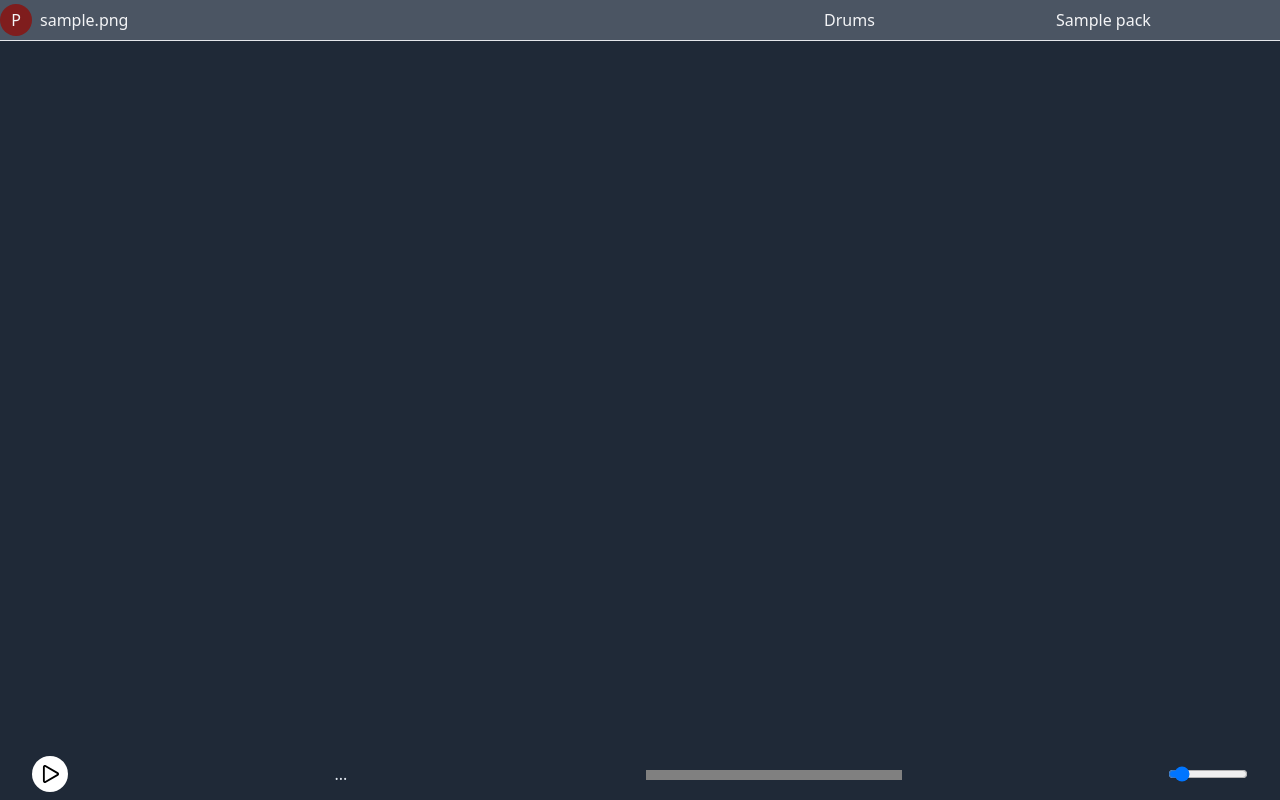
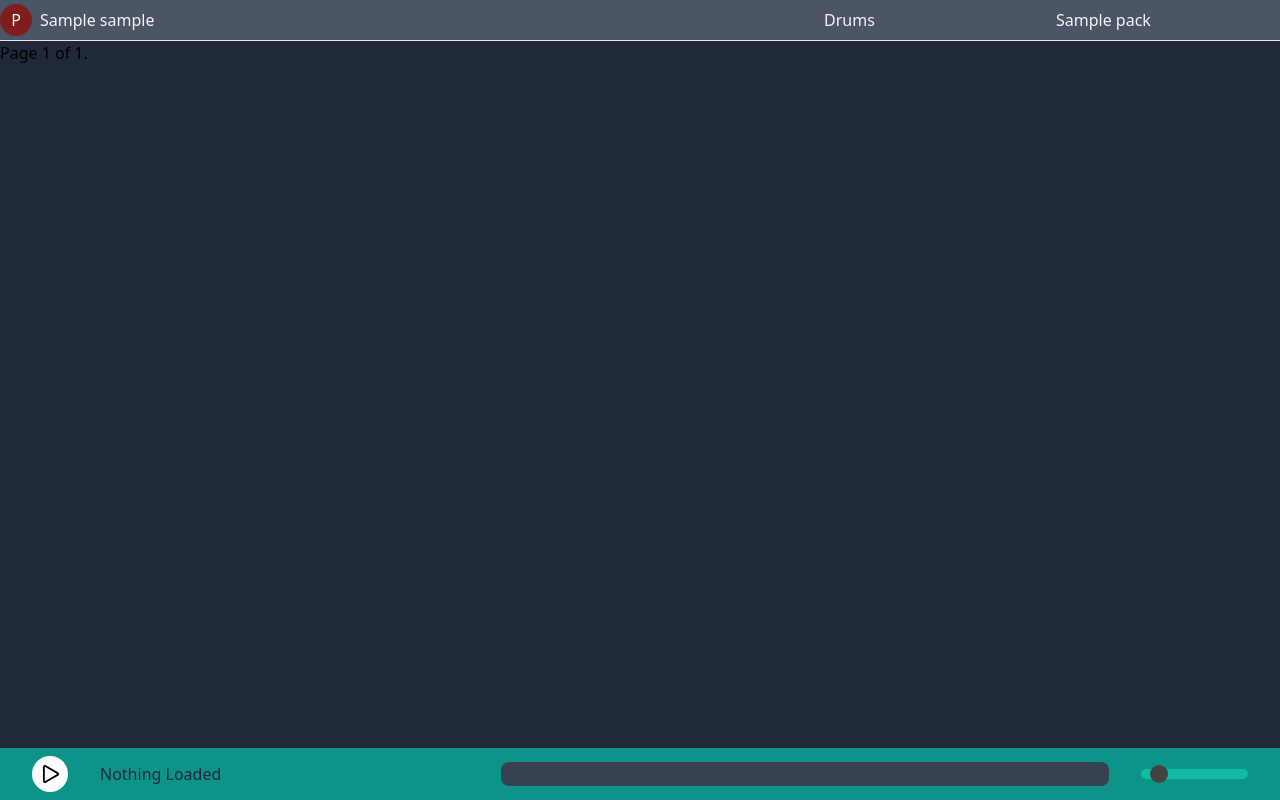
Before and after one commit to moddroid94/loopsharedocker, a Django app: page /sample/ in a window 1280 px wide. Run offline with Django 5.2, Linux system fonts and the light colour scheme; tables that the repository leaves empty hold one stand-in row (values such as "Sample post"); parts of the project's set-up code (start-up, migrations or seed data) failed here and were passed over; some libraries are stand-ins or nearby versions.

Commit message:
added ordering to class added name Sample Field restyle of html player custom js for progressbar added pagination in listview added custom ordering url for packs fixes

```diff
--- a/app/library/models.py
+++ b/app/library/models.py
@@ -1,5 +1,6 @@
 from django.db import models
 from django.utils.translation import gettext_lazy as _
+from pathlib import Path
 
 import logging
 
@@ -37,6 +38,15 @@ class Sample(models.Model):
     pack = models.ForeignKey(Pack, on_delete=models.CASCADE,related_name="samples")
     category = models.CharField(max_length=3, choices=categories)
     file = models.FileField(upload_to=get_save_path)
+    name = models.CharField(max_length=100, blank=True)
+
+    class Meta:
+        ordering = ['-name', "name", "pack", "category"]
 
     def __str__(self):
         return f"{self.file}"
+
+    def save(self, *args, **kwargs):
+        if not self.pk:
+            self.name = Path(self.file.url).name
+        super().save(*args, **kwargs)
--- a/app/library/static/css/compiled.css
+++ b/app/library/static/css/compiled.css
@@ -5,3 +5,61 @@
 #audio-play .paused {
   display: none;
 }
+
+input[type=range] {
+  position: relative;
+  z-index: 2;
+  left: 0px;
+  width: 100%;
+  height: 8px;
+  vertical-align: middle;
+  -webkit-appearance: none;
+  border-radius: 9px;
+  background-color: transparent;
+}
+
+input[type=range]::-webkit-slider-runnable-track {
+  position: relative;
+  width: 100px;
+  z-index: 20;
+  height: 10px;
+  -webkit-appearance: none;
+  border-radius: 5px;
+  background: #13bba4;
+
+}
+
+input[type=range]::-webkit-slider-thumb {
+  width: 18px;
+  -webkit-appearance: none;
+  height: 18px;
+  z-index: 100;
+  border-radius: 9px;
+  border: none;
+  margin-top: -4px;
+  cursor: pointer;
+  background: #434343;
+}
+
+input[type=range]::-ms-track {
+  width: 100%;
+  height: 5px;
+
+  /*remove bg colour from the track, we'll use ms-fill-lower and ms-fill-upper instead */
+  background: transparent;
+
+  /*leave room for the larger thumb to overflow with a transparent border */
+  border-color: transparent;
+  border-width: 6px 0;
+
+  /*remove default tick marks*/
+  color: transparent;
+}
+input[type=range]::-ms-fill-lower {
+  background-color: #777;
+  border-radius: 10px;
+}
+input[type=range]::-ms-fill-upper {
+  background-color: #ddd;
+  border-radius: 10px;
+}
--- a/app/library/static/js/player.js
+++ b/app/library/static/js/player.js
@@ -1,8 +1,8 @@
 var audio = document.querySelector("audio")
 var playButton = document.querySelector("#audio-play")
 var pauseButton = document.querySelector("#audio-pause")
-var progress = document.querySelector("#audio-playbar")
-var volumeRange = document.getElementById('volume-slider')
+var progress = document.getElementById("audio-playbar")
+var volumeRange = document.getElementById('volume-range')
 
 const play = () =>{
   if(audio.paused){
@@ -33,10 +33,12 @@ volumeRange.addEventListener("input",(event)=>{
   audio.volume = event.target.value / 100;
 });
 
+
 audio.ontimeupdate = (e) => {
-    progress.max = e.target.duration
-    progress.value = e.target.currentTime
-}
+    value = String(e.target.currentTime / e.target.duration * 100) + String('%')
+    progress.style.width = value;
+    }
+
 audio.onended = (e) => {
     audio.pause()
     playButton.classList.remove("hidden");
--- a/app/library/views.py
+++ b/app/library/views.py
@@ -1,9 +1,16 @@
+from typing import Any
+from django.db.models.query import QuerySet
 from django.http import HttpResponseRedirect
 from django.shortcuts import render
 from .forms import FileFieldForm
-from .models import Sample
+from .models import Sample, Pack
 from django.views.generic.list import ListView
 from django.conf import settings
+from django.shortcuts import get_object_or_404
+
+import logging
+
+logger = logging.getLogger(__name__)
 
 def upload_file(request):
     if request.method == "POST":
@@ -17,4 +24,12 @@ def upload_file(request):
     return render(request, "upload.html", {"form": form})
 
 class SampleList(ListView):
+    paginate_by = 20
     model = Sample
+
+    def get_queryset(self) -> QuerySet[Any]:
+        if "pack" in self.kwargs:
+            self.pack = get_object_or_404(Pack, name=self.kwargs["pack"] )
+            return Sample.objects.filter(pack=self.pack)
+        else :
+            return super().get_queryset()
--- a/app/loopshare/urls.py
+++ b/app/loopshare/urls.py
@@ -26,6 +26,7 @@ from upload.views import image_upload
 urlpatterns = [
     path("", index, name='index'),
     path("sample/", SampleList.as_view(), name='sample'),
+    path("sample/<str:pack>", SampleList.as_view(), name='sampleperpack'),
     path("upload/", image_upload, name="upload"),
     path("admin/", admin.site.urls),
 ]
--- a/app/templates/_base.html
+++ b/app/templates/_base.html
@@ -11,7 +11,10 @@
     <title>Django + Tailwind CSS</title>
 
     <link href="{% static 'css/compiled.css' %}" rel="stylesheet">
+
+    <!-- DEBUG CDN - REMOVE IN PROD-->
     <script src="https://cdn.tailwindcss.com"></script>
+    <!--<link href="https://cdnjs.cloudflare.com/ajax/libs/flowbite/2.3.0/flowbite.min.css" rel="stylesheet" />-->
 
 
 </head>
@@ -21,6 +24,8 @@
         {% block content %}
         {% endblock content %}
     </div>
+    <!-- DEBUG CDN - REMOVE IN PROD
+    <script src="https://cdnjs.cloudflare.com/ajax/libs/flowbite/2.3.0/flowbite.min.js"></script>-->
 </body>
 
 </html>
--- a/app/templates/library/sample_list.html
+++ b/app/templates/library/sample_list.html
@@ -8,7 +8,7 @@
     <div class="flex flex-row border-b border-gray-200 text-gray-100 flex-nowrap items-center cursor-pointer transition ease-in-out hover:bg-gray-600 active:bg-teal-950 duration-400" onclick="SelectSample(this, '{{object.file.url}}', '{{object.file}}')">
       <button class="shrink-0 size-8 bg-red-900 bg-clip-border rounded-full">P</button>
 
-      <div class="basis-3/5 shrink-0 mx-2 my-2 text-ellipsis">{{ object.file }}</div>
+      <div class="basis-3/5 shrink-0 mx-2 my-2 text-ellipsis">{{ object.name }}</div>
       {% for value, name in object.categories.choices %}
       {% if value == object.category %}
       <div class="basis-1/5 mx-2 my-2">{{ name }}</div>
@@ -20,27 +20,49 @@
   {% empty %}
   {% endfor %}
 </div>
-  <div class="container absolute bottom-0 max-w-full">
+  <div class="container absolute bottom-0 max-w-full bg-teal-600 z-10">
   <div id="audio-player" class="flex flex-col bottom-0 w-full ">
     <audio src="null" preload="none"></audio>
 
-    <div id="controls" class="transition-all flex flex-row justify-between mx-8">
-      <button id="audio-play" class="transition ease-in-out my-2 self-center bg-white bg-clip-border rounded-full p-2 hover:bg-indigo-300 hover:shadow-lg">
+    <div id="controls" class="transition-all flex flex-row justify-between mx-8 ">
+
+      <button id="audio-play" class="basis-8 shrink-0 transition ease-in-out my-2 self-center bg-white bg-clip-border rounded-full p-2 hover:bg-indigo-300 hover:shadow-lg">
         <svg class="pl-0.5" fill="#000000" height="20px" width="20px" version="1.1" id="Capa_1" xmlns="http://www.w3.org/2000/svg" xmlns:xlink="http://www.w3.org/1999/xlink" viewBox="0 0 58.752 58.752" xml:space="preserve"><g id="SVGRepo_bgCarrier" stroke-width="0"></g><g id="SVGRepo_tracerCarrier" stroke-linecap="round" stroke-linejoin="round"></g><g id="SVGRepo_iconCarrier"> <g> <path d="M52.524,23.925L12.507,0.824c-1.907-1.1-4.376-1.097-6.276,0C4.293,1.94,3.088,4.025,3.088,6.264v46.205 c0,2.24,1.204,4.325,3.131,5.435c0.953,0.555,2.042,0.848,3.149,0.848c1.104,0,2.192-0.292,3.141-0.843l40.017-23.103 c1.936-1.119,3.138-3.203,3.138-5.439C55.663,27.134,54.462,25.05,52.524,23.925z M49.524,29.612L9.504,52.716 c-0.082,0.047-0.18,0.052-0.279-0.005c-0.084-0.049-0.137-0.142-0.137-0.242V6.263c0-0.1,0.052-0.192,0.14-0.243 c0.042-0.025,0.09-0.038,0.139-0.038c0.051,0,0.099,0.013,0.142,0.038l40.01,23.098c0.089,0.052,0.145,0.147,0.145,0.249 C49.663,29.47,49.611,29.561,49.524,29.612z"></path> </g> </g></svg>
       </button>
-      <button id="audio-pause" class="transition ease-in-out my-2 self-center bg-white bg-clip-border rounded-full p-2 hover:bg-indigo-300 hover:shadow-lg hidden">
+      <button id="audio-pause" class="basis-8 shrink-0 transition ease-in-out my-2 self-center bg-white bg-clip-border rounded-full p-2 hover:bg-indigo-300 hover:shadow-lg hidden">
         <svg height="20px" id="Layer_1" style="enable-background:new 0 0 512 512;" version="1.1" viewBox="0 0 512 512" width="20px" xml:space="preserve" xmlns="http://www.w3.org/2000/svg" xmlns:xlink="http://www.w3.org/1999/xlink"><g><path d="M224,435.8V76.1c0-6.7-5.4-12.1-12.2-12.1h-71.6c-6.8,0-12.2,5.4-12.2,12.1v359.7c0,6.7,5.4,12.2,12.2,12.2h71.6   C218.6,448,224,442.6,224,435.8z"/><path d="M371.8,64h-71.6c-6.7,0-12.2,5.4-12.2,12.1v359.7c0,6.7,5.4,12.2,12.2,12.2h71.6c6.7,0,12.2-5.4,12.2-12.2V76.1   C384,69.4,378.6,64,371.8,64z"/></g></svg>
       </button>
-      <p id="title" class="mx-8 self-center text-slate-200 text-ellipsis truncate">...</p>
-      <button id="audio-bwd" class="bg-white bg-clip-border rounded-full hidden"></button>
-      <button id="audio-fwd" class="bg-white bg-clip-border rounded-full hidden"></button>
-      <div id="progress" class="shrink-0 self-center w-64 mx-8">
-        <progress class="rounded-full h-2.5 w-full" id="audio-playbar" max="100" value="0"></progress>
+
+      <p id="title" class="basis-2/6 mx-8 self-center text-slate-800 text-ellipsis truncate">Nothing Loaded</p>
+
+      <button id="audio-bwd" class="basis-0 bg-white bg-clip-border rounded-full hidden"></button>
+      <button id="audio-fwd" class="basis-0 bg-white bg-clip-border rounded-full hidden"></button>
+
+      <div id="progress" class="basis-3/6 shrink-0 self-center w-64 mx-8 appearance-none bg-gray-700 h-6 rounded-lg">
+        <div class="appearance-none bg-gray-100 h-6 rounded-lg w-full" id="audio-playbar" style="width: 0%"></div>
       </div>
-      <input class="w-20" type="range" id="volume-slider" max="100" value="10">
+
+      <input id="volume-range" type="range" max="100" value="10" class="appearance-none basis-32 w-22 h-3 rounded-full cursor-pointer self-center">
+
     </div>
   </div>
 </div>
+<div class="pagination">
+  <span class="step-links">
+      {% if page_obj.has_previous %}
+          <a href="?page=1">&laquo; first</a>
+          <a href="?page={{ page_obj.previous_page_number }}">previous</a>
+      {% endif %}
 
+      <span class="current">
+          Page {{ page_obj.number }} of {{ page_obj.paginator.num_pages }}.
+      </span>
+
+      {% if page_obj.has_next %}
+          <a href="?page={{ page_obj.next_page_number }}">next</a>
+          <a href="?page={{ page_obj.paginator.num_pages }}">last &raquo;</a>
+      {% endif %}
+  </span>
+</div>
   <script src="{% static '/js/player.js' %}"></script>
   {% endblock content %}
```
